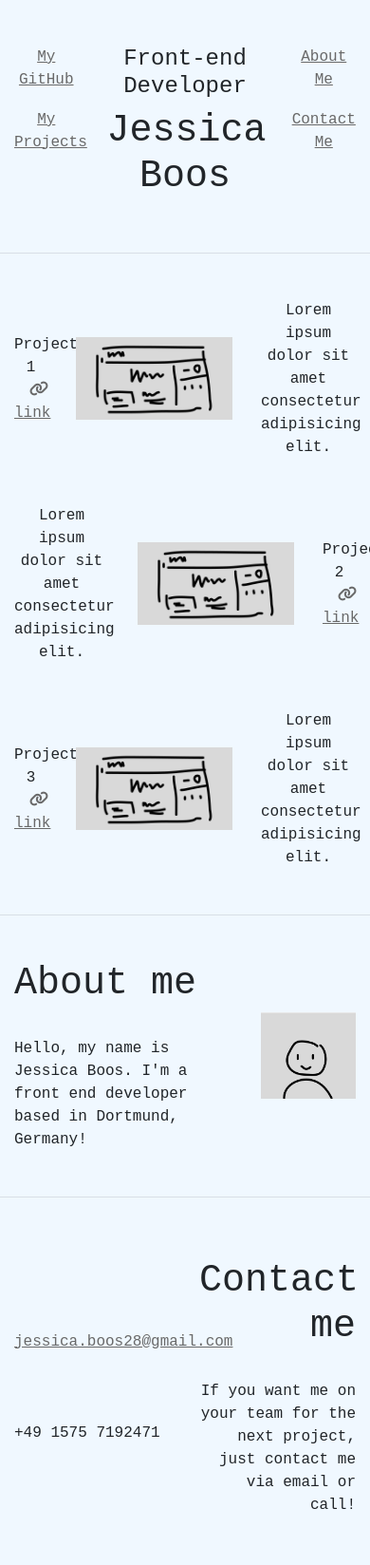
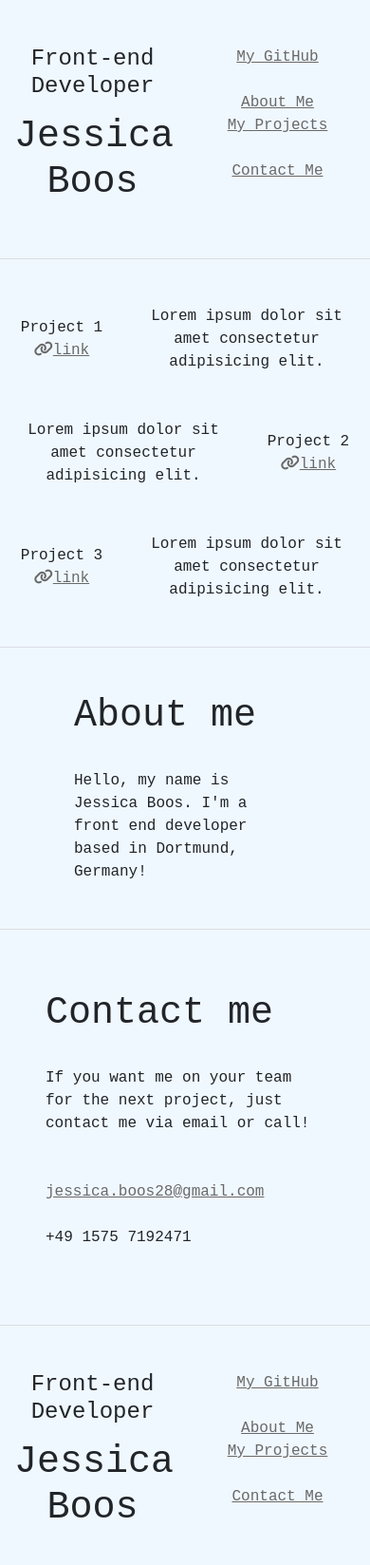
Before and after one commit to JessicaBoos/portfolio-project, a plain HTML site: page index.html in a window 390 px wide. Shown: the top 1648 px of the page at 95% size. Drawn offline with nearby package versions, Linux system fonts and the light colour scheme; a web font is replaced by a local one.

Commit message:
made the website responsive/mobile friendly

```diff
--- a/index.html
+++ b/index.html
@@ -23,7 +23,24 @@
     ></script>
   </head>
   <body>
-    <div class="container mt-5 mb-5" id="header">
+    <div class="container mt-5 mb-5 d-block d-sm-none" id="header">
+      <div class="row text-center">
+        <div class="col-6 font-weight-bold"><h4>Front-end Developer</h4></div>
+        <div class="col-6 align-items-center">
+          <a href="https://github.com/JessicaBoos">My GitHub</a> <br />
+          <br /><a href="index.html#aboutme">About Me</a>
+        </div>
+      </div>
+      <div class="row text-center">
+        <div class="col-6 font-weight-bold"><h1>Jessica Boos</h1></div>
+        <div class="col-6 align-items-center">
+          <a href="index.html#projects">My Projects</a> <br />
+          <br />
+          <a href="index.html#contact">Contact Me</a>
+        </div>
+      </div>
+    </div>
+    <div class="container mt-5 mb-5 d-none d-sm-block" id="header">
       <div class="row text-center">
         <div class="col-3">
           <a href="https://github.com/JessicaBoos">My GitHub</a>
@@ -38,7 +55,7 @@
       </div>
     </div>
     <hr />
-    <div class="container text-center" id="projects">
+    <div class="container text-center d-none d-sm-block" id="projects">
       <div class="row align-items-center mt-5 mb-5">
         <div class="col-2">
           Project 1 <br />
@@ -95,9 +112,49 @@
       </div>
     </div>
 
+    <div class="container text-center d-block d-sm-none" id="projects">
+      <div class="row align-items-center mt-5 mb-5">
+        <div class="col-4">
+          Project 1 <br />
+          <a href="#"><i class="fa-solid fa-link monospace"></i>link</a>
+        </div>
+        <div class="col-8">
+          Lorem ipsum dolor sit amet consectetur adipisicing elit.
+        </div>
+      </div>
+      <div class="row align-items-center mt-5 mb-5">
+        <div class="col-8">
+          Lorem ipsum dolor sit amet consectetur adipisicing elit.
+        </div>
+        <div class="col-4">
+          Project 2 <br />
+          <a href="#"><i class="fa-solid fa-link monospace"></i>link</a>
+        </div>
+      </div>
+      <div class="row align-items-center mt-5 mb-5">
+        <div class="col-4">
+          Project 3 <br />
+          <a href="#"><i class="fa-solid fa-link monospace"></i>link</a>
+        </div>
+        <div class="col-8">
+          Lorem ipsum dolor sit amet consectetur adipisicing elit.
+        </div>
+      </div>
+    </div>
     <hr />
 
-    <div class="container" id="aboutme">
+    <div class="container d-block d-sm-none" id="aboutme">
+      <div class="row align-items-center m-5">
+        <div class="col">
+          <h1>About me</h1>
+          <br />
+          Hello, my name is Jessica Boos. I'm a front end developer based in
+          Dortmund, Germany!
+        </div>
+      </div>
+    </div>
+
+    <div class="container d-none d-sm-block" id="aboutme">
       <div class="row align-items-center mt-5 mb-5">
         <div class="col-8">
           <h1>About me</h1>
@@ -112,7 +169,7 @@
     </div>
     <hr />
 
-    <div class="container" id="contact">
+    <div class="container d-none d-sm-block" id="contact">
       <div class="row align-items-center">
         <div class="col-6">
           <div class="mt-5 mb-5">
@@ -131,9 +188,44 @@
         </div>
       </div>
     </div>
+
+    <div class="container d-block d-sm-none" id="contact">
+      <div class="row align-items-center">
+        <div class="m-5">
+          <h1>Contact me</h1>
+          <br />
+          If you want me on your team for the next project, just contact me via
+          email or call!
+          <div class="mt-5">
+            <a href="mailto:jessica.boos28@gmail.com"
+              >jessica.boos28@gmail.com</a
+            >
+          </div>
+          <br />
+          <div class="mb-3">+49 1575 7192471</div>
+        </div>
+      </div>
+    </div>
     <hr />
 
-    <div class="container mt-5 mb-5" id="header">
+    <div class="container mt-5 mb-5 d-block d-sm-none">
+      <div class="row text-center">
+        <div class="col-6 font-weight-bold"><h4>Front-end Developer</h4></div>
+        <div class="col-6 align-items-center">
+          <a href="https://github.com/JessicaBoos">My GitHub</a> <br />
+          <br /><a href="index.html#aboutme">About Me</a>
+        </div>
+      </div>
+      <div class="row text-center">
+        <div class="col-6 font-weight-bold"><h1>Jessica Boos</h1></div>
+        <div class="col-6 align-items-center">
+          <a href="index.html#projects">My Projects</a> <br />
+          <br />
+          <a href="index.html#contact">Contact Me</a>
+        </div>
+      </div>
+    </div>
+    <div class="container mt-5 mb-5 d-none d-sm-block">
       <div class="row text-center">
         <div class="col-3">
           <a href="https://github.com/JessicaBoos">My GitHub</a>
```
